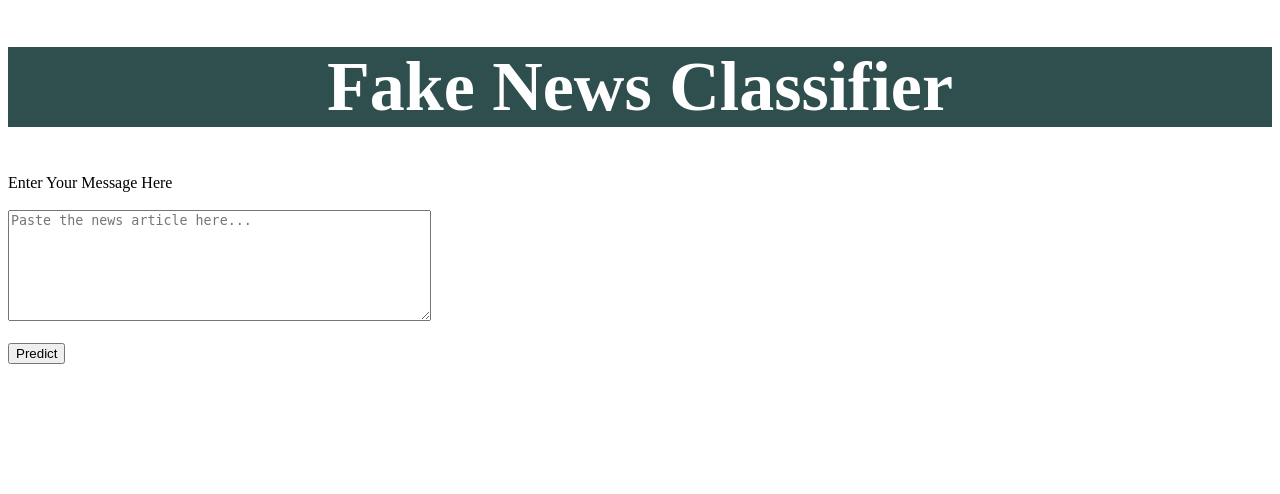
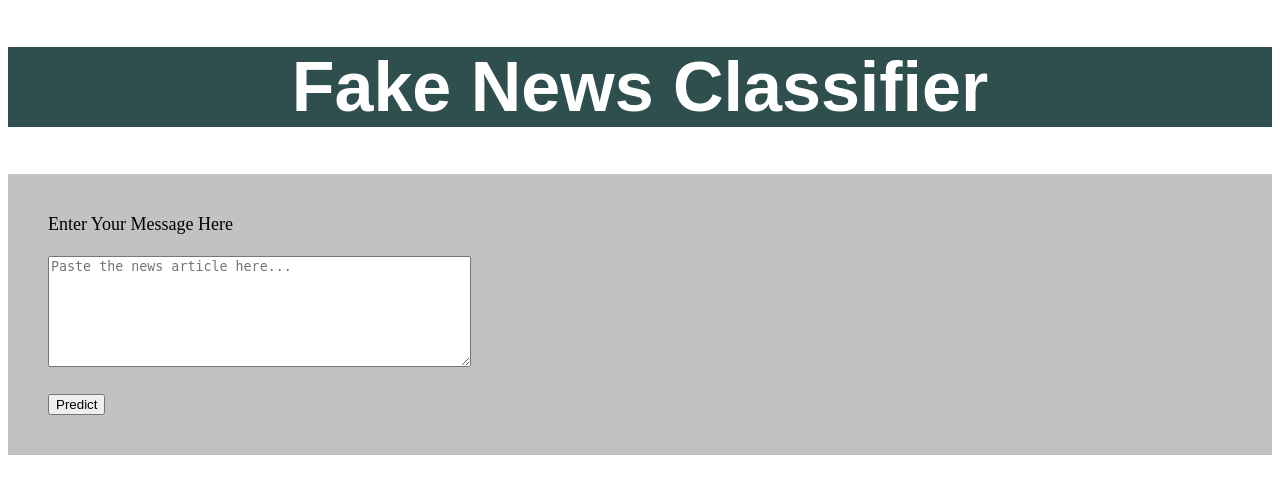
Before and after one commit to prbehere93/Deployment-Testing, a Flask app: page / in a window 1280 px wide. Shown: the top 494 px of the page. Run offline with Flask 2, Linux system fonts and the light colour scheme; parts of the project's set-up code (start-up, migrations or seed data) failed here and were passed over.

Commit message:
better styles

```diff
--- a/static/styles.css
+++ b/static/styles.css
@@ -4,8 +4,16 @@ h1
     background-color:darkslategray;
     font-size: 70px;
     text-align: center;
+    font-family: Arial, Helvetica, sans-serif;
 }
 p
 {
     color: burlywood;
 }
+
+form
+{
+    font-size: large;
+    background-color: rgb(194, 194, 194);
+    padding: 40px;
+}
```
